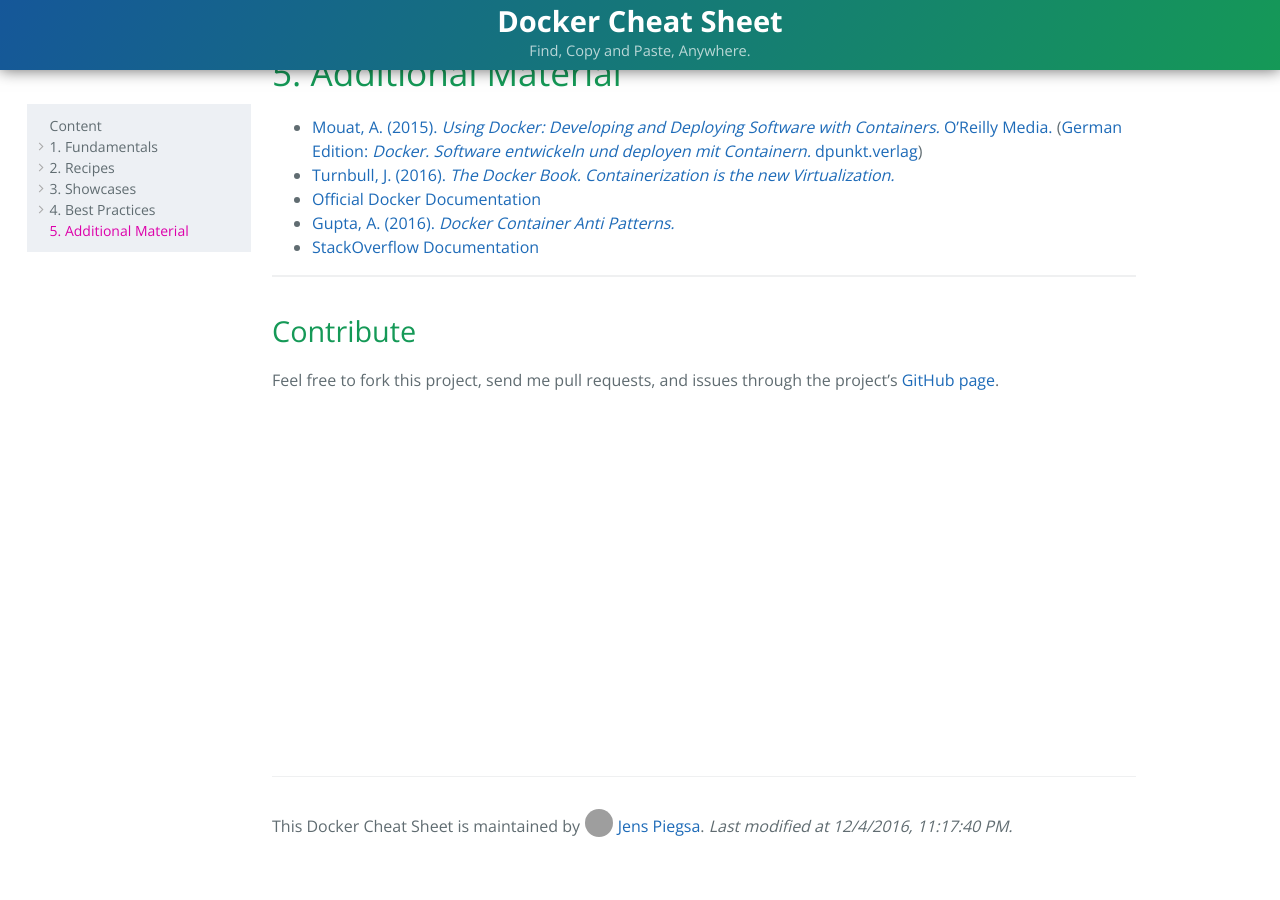
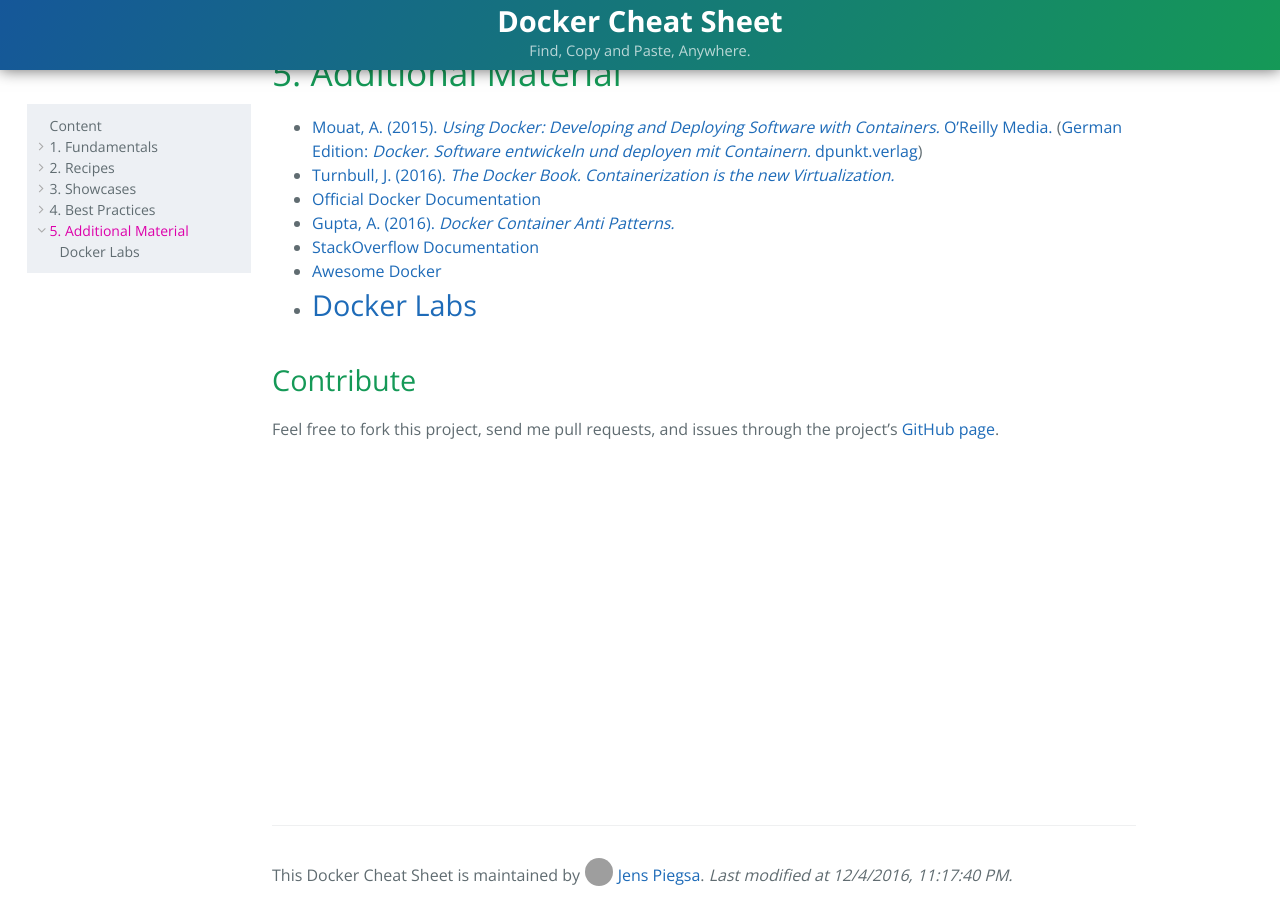
Before and after one commit to JensPiegsa/docker-cheat-sheet, a Jekyll site: the page built from index.md, in a window 1280 px wide and 900 px high, scrolled down 13279 px. Built offline with Jekyll 4.4.1, drawn with Linux system fonts in a browser that asks for light colours; grey boxes are pictures that could not be loaded.

Commit message:
additional material added

```diff
--- a/index.md
+++ b/index.md
@@ -594,7 +594,8 @@
 * [Official Docker Documentation](https://docs.docker.com/)
 * [Gupta, A. (2016). *Docker Container Anti Patterns.*](http://blog.arungupta.me/docker-container-anti-patterns/)
 * [StackOverflow Documentation](http://stackoverflow.com/documentation/docker/topics)
-
+* [Awesome Docker](https://veggiemonk.github.io/awesome-docker/)
+* [Docker Labs](https://github.com/docker/labs)
 ---
 
 ## Contribute
```
